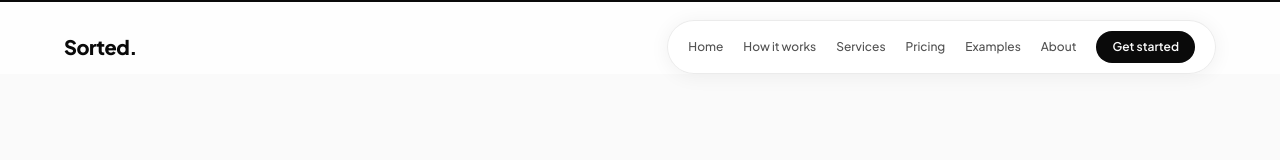
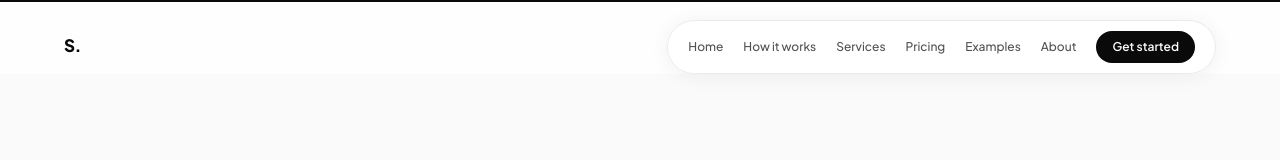
Before and after one commit to rennyreign/sorted, a Next.js app: page / in a window 1280 px wide. Shown: the top 160 px of the page. Built offline with nearby package versions, Linux system fonts and the light colour scheme.

Commit message:
feat: update pricing, add SVG logo component and favicon

```diff
--- a/app/layout.tsx
+++ b/app/layout.tsx
@@ -21,6 +21,11 @@ export const metadata: Metadata = {
   title: "Sorted. Good online work. Without agency prices.",
   description:
     "Websites, design, ads and small digital jobs for UK businesses, done properly.",
+  icons: {
+    icon: [
+      { url: "/favicon.svg", type: "image/svg+xml" },
+    ],
+  },
   openGraph: {
     title: "Sorted. Good online work. Without agency prices.",
     description:
--- a/components/Footer.tsx
+++ b/components/Footer.tsx
@@ -1,3 +1,5 @@
+import Logo from "@/components/Logo"
+
 export default function Footer() {
   return (
     <footer className="bg-[#0A0A0A] px-6 sm:px-10 lg:px-16 pt-24 pb-10">
@@ -21,7 +23,7 @@ export default function Footer() {
         </div>
 
         <div className="border-t border-white/[0.08] pt-8 flex flex-col sm:flex-row justify-between gap-4 items-start sm:items-center">
-          <span className="font-sans font-extrabold text-white text-xl tracking-tight">Sorted.</span>
+          <span className="text-white"><Logo size={28} /></span>
           <div className="flex items-center gap-6">
             <a href="#" className="text-xs text-[#525252] hover:text-[#A3A3A3] transition-colors font-medium">Privacy</a>
             <a href="#" className="text-xs text-[#525252] hover:text-[#A3A3A3] transition-colors font-medium">Terms</a>
--- /dev/null
+++ b/components/Logo.tsx
@@ -0,0 +1,30 @@
+interface LogoProps {
+  className?: string
+  size?: number
+}
+
+export default function Logo({ className = "", size = 28 }: LogoProps) {
+  return (
+    <svg
+      width={size}
+      height={size * 0.55}
+      viewBox="0 0 120 66"
+      fill="none"
+      xmlns="http://www.w3.org/2000/svg"
+      className={className}
+      aria-label="Sorted."
+    >
+      <text
+        x="0"
+        y="54"
+        fontFamily="'Plus Jakarta Sans', sans-serif"
+        fontWeight="800"
+        fontSize="64"
+        letterSpacing="-2"
+        fill="currentColor"
+      >
+        S.
+      </text>
+    </svg>
+  )
+}
--- a/components/Nav.tsx
+++ b/components/Nav.tsx
@@ -2,6 +2,7 @@
 
 import Link from "next/link"
 import { useState } from "react"
+import Logo from "@/components/Logo"
 
 const links = [
   { label: "Home", href: "/" },
@@ -26,9 +27,10 @@ export default function Nav() {
         <Link
           href="/"
           onClick={scrollToTop}
-          className="pointer-events-auto font-sans font-extrabold text-[#0A0A0A] text-xl tracking-tight leading-none"
+          className="pointer-events-auto text-[#0A0A0A]"
+          aria-label="Sorted. Home"
         >
-          Sorted.
+          <Logo size={32} />
         </Link>
 
         {/* Desktop pill */}
--- a/components/Pricing.tsx
+++ b/components/Pricing.tsx
@@ -1,18 +1,18 @@
 const tiers = [
   {
     label: "Quick jobs",
-    price: "From £49",
+    price: "From £99",
     description: "Small fixes, simple design work",
   },
   {
     label: "One-day jobs",
-    price: "From £149",
+    price: "From £249",
     description: "Landing pages, ads setup, full design pieces",
     featured: true,
   },
   {
     label: "Starter pack",
-    price: "£299",
+    price: "£499",
     description: "One-page website + everything to get online properly",
   },
 ]
--- a/lib/pricing.ts
+++ b/lib/pricing.ts
@@ -19,43 +19,43 @@ export interface PriceResult {
 
 const pricing: Record<JobType, { price: number; deliveryDays: number; includes: string[]; label: string }> = {
   "website": {
-    price: 149,
+    price: 499,
     deliveryDays: 2,
     label: "business website",
     includes: ["Up to 5 pages", "Mobile responsive", "Contact form", "Hosted and live"],
   },
   "landing-page": {
-    price: 99,
+    price: 249,
     deliveryDays: 1,
     label: "landing page",
     includes: ["Single page", "Mobile responsive", "Lead capture form", "Hosted and live"],
   },
   "logo": {
-    price: 79,
+    price: 99,
     deliveryDays: 1,
     label: "logo design",
     includes: ["3 initial concepts", "PNG, SVG and PDF files", "Full usage rights"],
   },
   "ads": {
-    price: 129,
+    price: 249,
     deliveryDays: 2,
     label: "social ad campaign",
     includes: ["3 ad creatives", "Copy written for you", "All platform sizes", "Ready to publish"],
   },
   "google-profile": {
-    price: 49,
+    price: 99,
     deliveryDays: 1,
     label: "Google Business Profile",
     includes: ["Full profile setup", "Categories and keywords", "Photo upload", "Review strategy"],
   },
   "social": {
-    price: 99,
+    price: 249,
     deliveryDays: 2,
     label: "social content pack",
     includes: ["10 branded posts", "Captions written", "Sized per platform", "Content calendar"],
   },
   "other": {
-    price: 149,
+    price: 249,
     deliveryDays: 2,
     label: "digital job",
     includes: ["Scoped to your brief", "Delivered digitally", "3 versions included"],
```
Also changed, not shown: public/favicon.svg (added).
